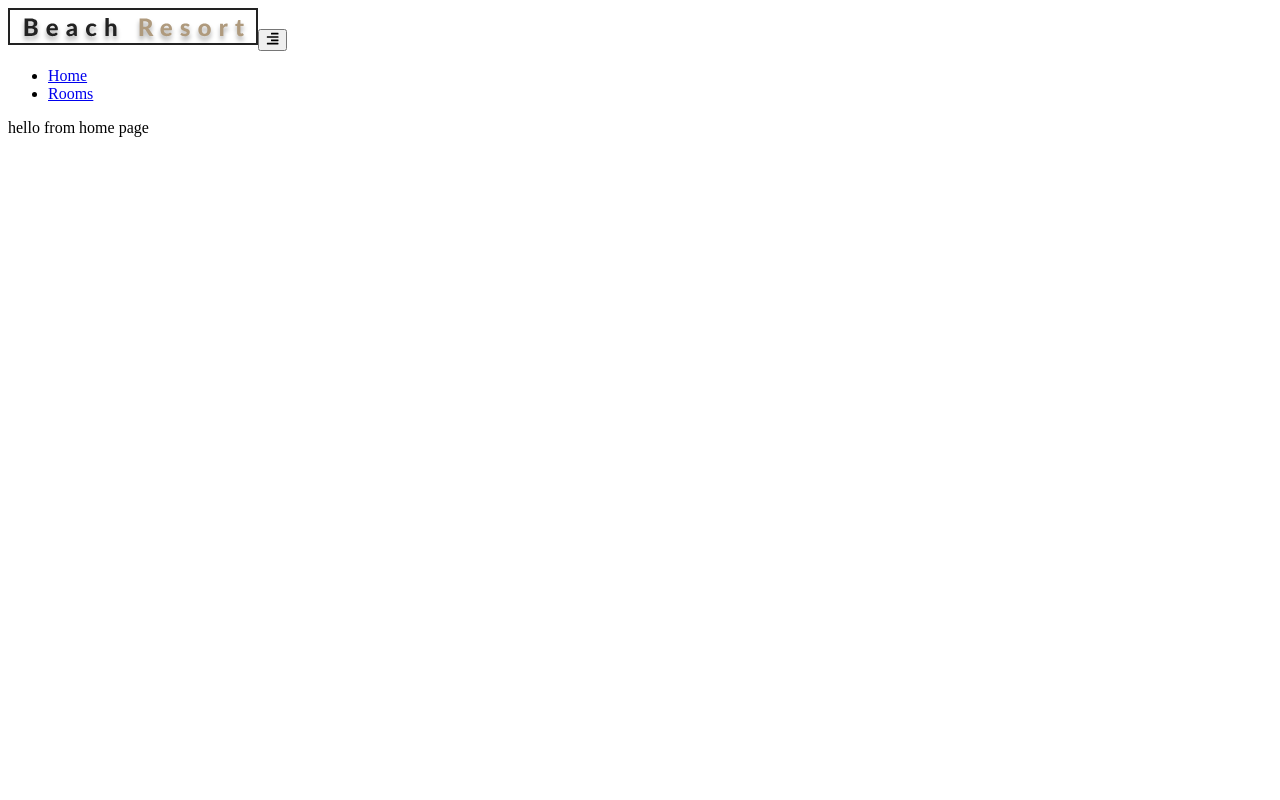
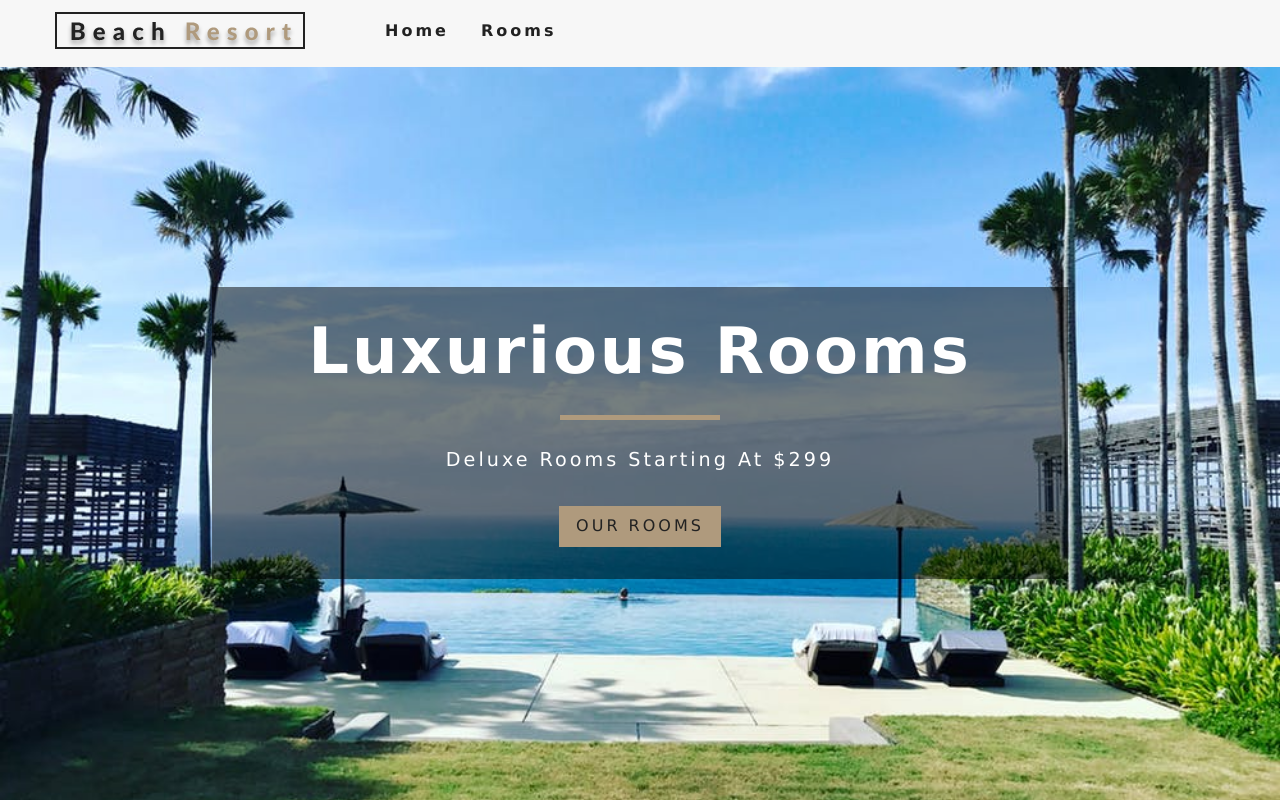
Before and after one commit to gouribhise/beach-resort, a React (Create React App) app: page / in a window 1280 px wide. Built offline with nearby package versions, Linux system fonts and the light colour scheme.

Commit message:
added hero component with banner

```diff
--- a/src/App.css
+++ b/src/App.css
@@ -92,7 +92,7 @@
   position: fixed;
   top: 0;
   left: 0;
-  width: 100%;
+  width:100%;
   padding: 0.75rem 2rem;
   background: var(--offWhite);
   z-index: 1;
@@ -113,7 +113,7 @@
 }
 .nav-links {
   height: 0;
-  overflow: hidden;
+  overflow:auto;
   transition: var(--mainTransition);
   list-style-type: none;
 }
--- a/src/App.js
+++ b/src/App.js
@@ -1,5 +1,6 @@
 import React from 'react';
 //pages
+import './App.css'
 import Home from "./pages/Home";
 import Rooms from "./pages/Rooms";
 import SingleRoom from "./pages/SingleRoom";
--- /dev/null
+++ b/src/components/Banner.js
@@ -0,0 +1,11 @@
+import React from 'react';
+export default function Banner({children,title,subtitle}){
+  return(
+    <div className="banner">
+      <h1>{title}</h1>
+      <div/>
+      <p>{subtitle}</p>
+      {children}
+    </div>
+  )
+}
--- /dev/null
+++ b/src/components/Hero.js
@@ -0,0 +1,11 @@
+import React from "react";
+
+const Hero = ({ children, hero }) => {
+  return <header className={hero}>{children}</header>;
+};
+
+export default Hero;
+
+Hero.defaultProps = {
+  hero: "defaultHero"
+};
--- a/src/pages/Error.js
+++ b/src/pages/Error.js
@@ -1,7 +1,15 @@
 import React from 'react';
-
+import Hero from '../components/Hero'
+import Banner from '../components/Banner'
+import {Link} from 'react-router-dom'
 export default function Error(){
   return(
-    <div>hello from error page</div>
+    <>
+    <Hero>
+     <Banner title="404" subtitle="page not found">
+        <Link to="/" className="btn-primary">return home</Link>
+     </Banner>
+    </Hero>
+    </>
   )
 }
--- a/src/pages/Home.js
+++ b/src/pages/Home.js
@@ -1,10 +1,17 @@
 import React from 'react';
+import Hero from '../components/Hero'
+import Banner from '../components/Banner'
+import {Link} from 'react-router-dom'
 
-const Home=()=>{
+function Home(){
   return(
-    <div>
-      hello from home page
-    </div>
+    <>
+       <Hero>
+         <Banner title="luxurious rooms" subtitle="deluxe rooms starting at $299">
+            <Link to="/rooms" className="btn-primary"> our rooms</Link>
+         </Banner>
+      </Hero>
+    </>
   )
 }
 export default Home
--- a/src/pages/Rooms.js
+++ b/src/pages/Rooms.js
@@ -1,10 +1,16 @@
 import React from 'react';
-
+import Hero from '../components/Hero'
+import Banner from '../components/Banner'
+import {Link} from 'react-router-dom'
 const Home=()=>{
   return(
-    <div>
-      hello from rooms page
-    </div>
+    <>
+    <Hero hero="roomsHero">
+     <Banner title="our rooms">
+        <Link to="/" className="btn-primary">return home</Link>
+     </Banner>
+    </Hero>
+    </>
   )
 }
 export default Home
```
